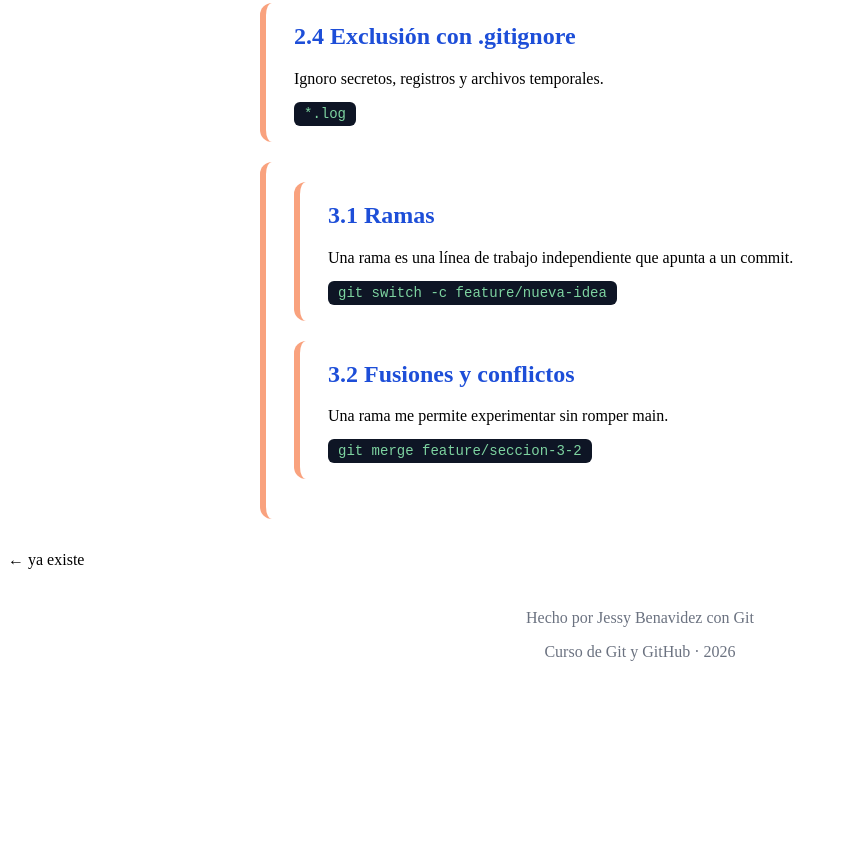
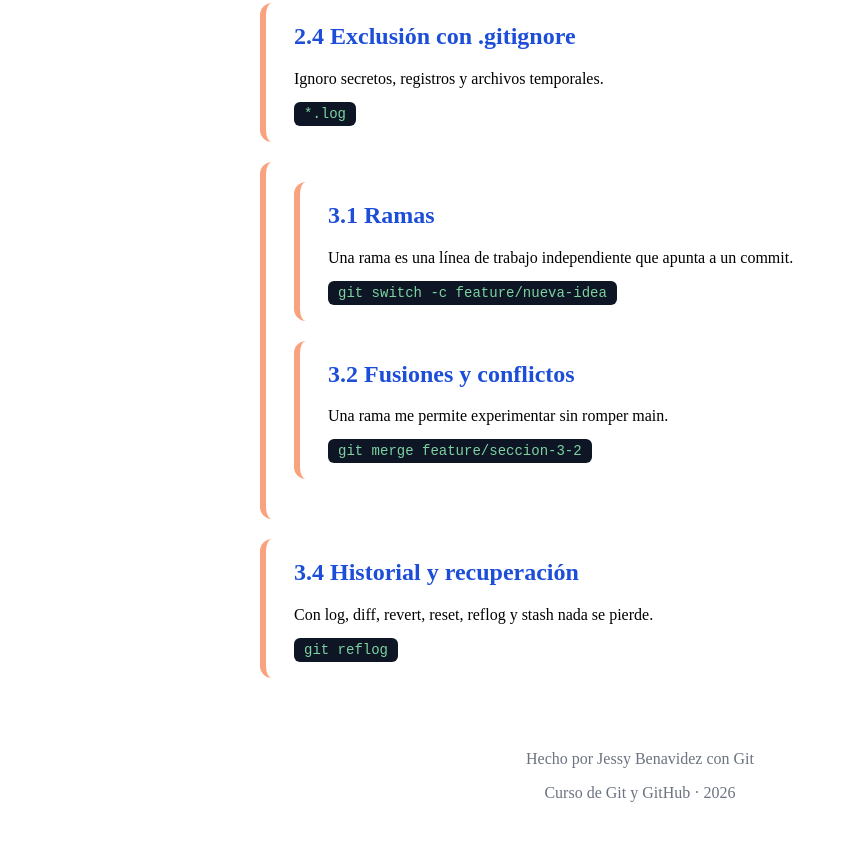
Before and after one commit to Jessy57/aprendiendo-clase-2, a plain HTML site: page index.html in a window 1280 px wide. Shown: the part 719-1560 px from the top of the page, without its empty margins (0-845 px from the left). Before the commit the page ends 1428 px from the top, so only its background shows below. Drawn offline with Linux system fonts and the light colour scheme.

Commit message:
Agrega sección de historial y recuperación

```diff
--- a/index.html
+++ b/index.html
@@ -50,11 +50,17 @@
             <code>git merge feature/seccion-3-2</code>
         </section>
         </section>
-    </main> ← ya existe
+          <section>
+            <h2>3.4 Historial y recuperación</h2>
+            <p>Con log, diff, revert, reset, reflog y stash nada se pierde.</p>
+            <code>git reflog</code>
+        </section>
+    </main>
   <footer>
         <p>Hecho por Jessy Benavidez con Git</p>
         <p>Curso de Git y GitHub · 2026</p>
     </footer>
+
     </main>
 </body>
 
```
